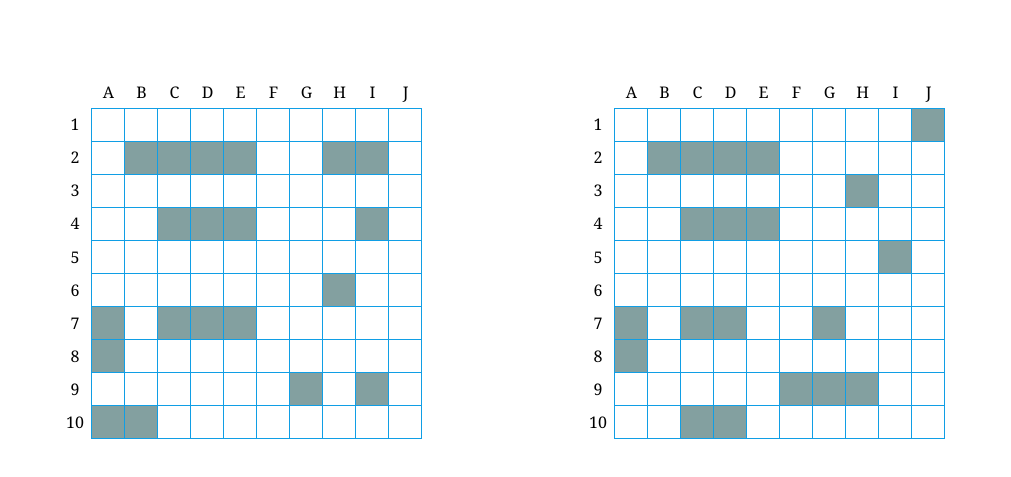
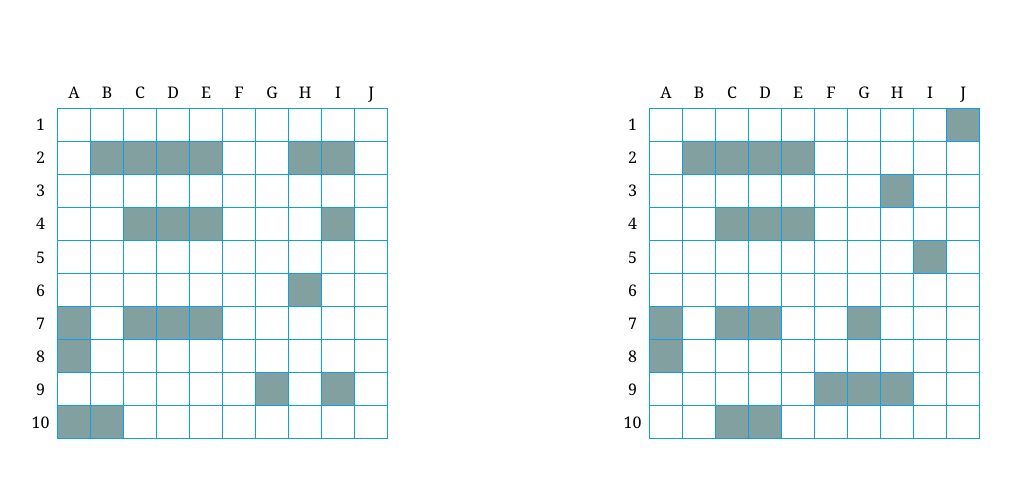
Before and after one commit to Arthwr/battleship-game, a website built with webpack: page src/index.html in a window 1280 px wide. Shown: the part 73-550 px from the top of the page, without its empty margins (138-1149 px from the left). Built offline with nearby package versions, Linux system fonts and the light colour scheme.

Commit message:
styles(index): change max-width container to 1024px and change flex spacing for grids in #game-container to space-around

```diff
--- a/src/styles/index.css
+++ b/src/styles/index.css
@@ -21,7 +21,7 @@ h1 {
 }
 
 section {
-  max-width: 1440px;
+  max-width: 1024px;
   margin: 0 auto;
 }
 
@@ -32,7 +32,7 @@ section {
 /* Grid */
 #game-container {
   display: flex;
-  justify-content: center;
+  justify-content: space-around;
   gap: 10rem;
 }
 
```
